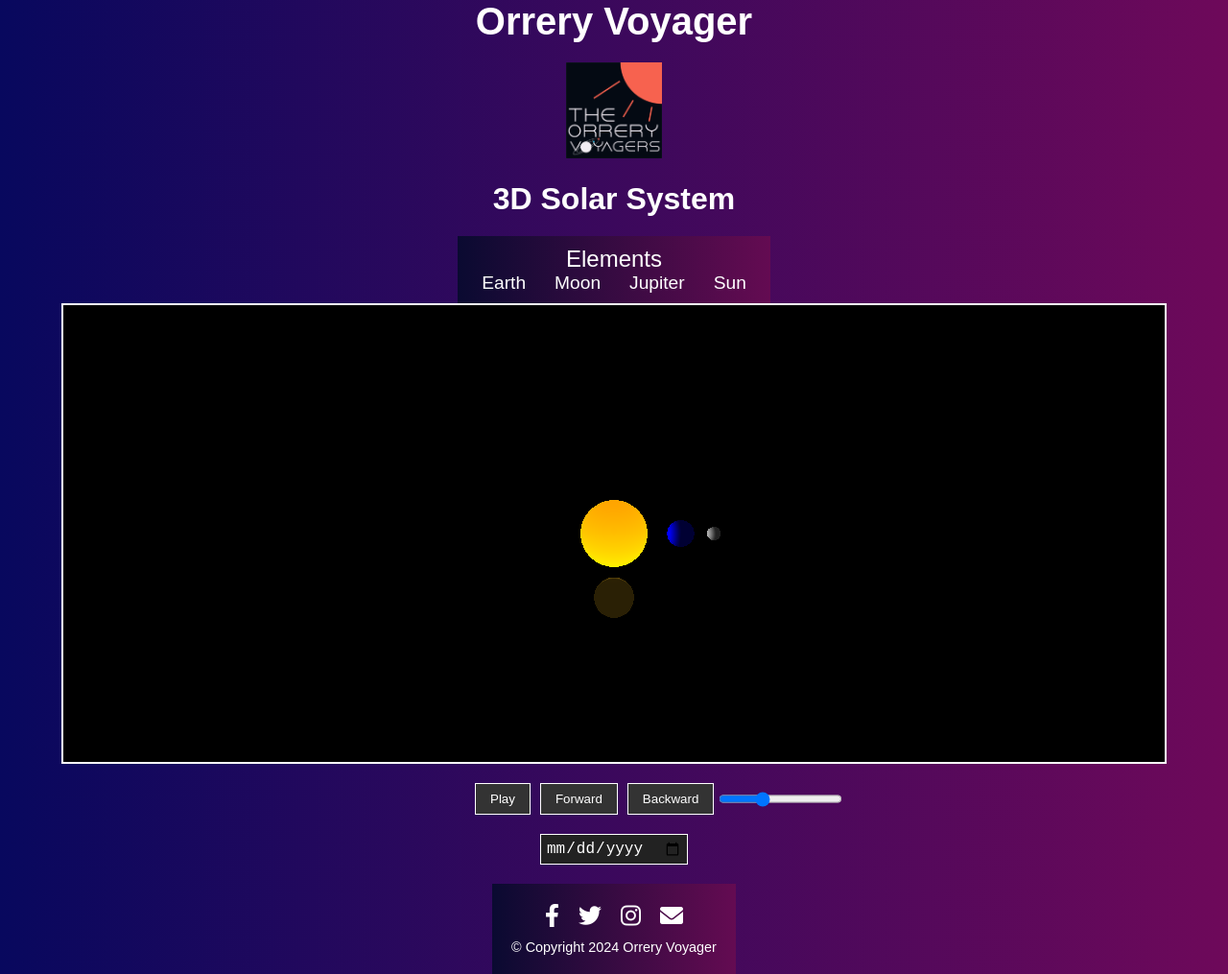
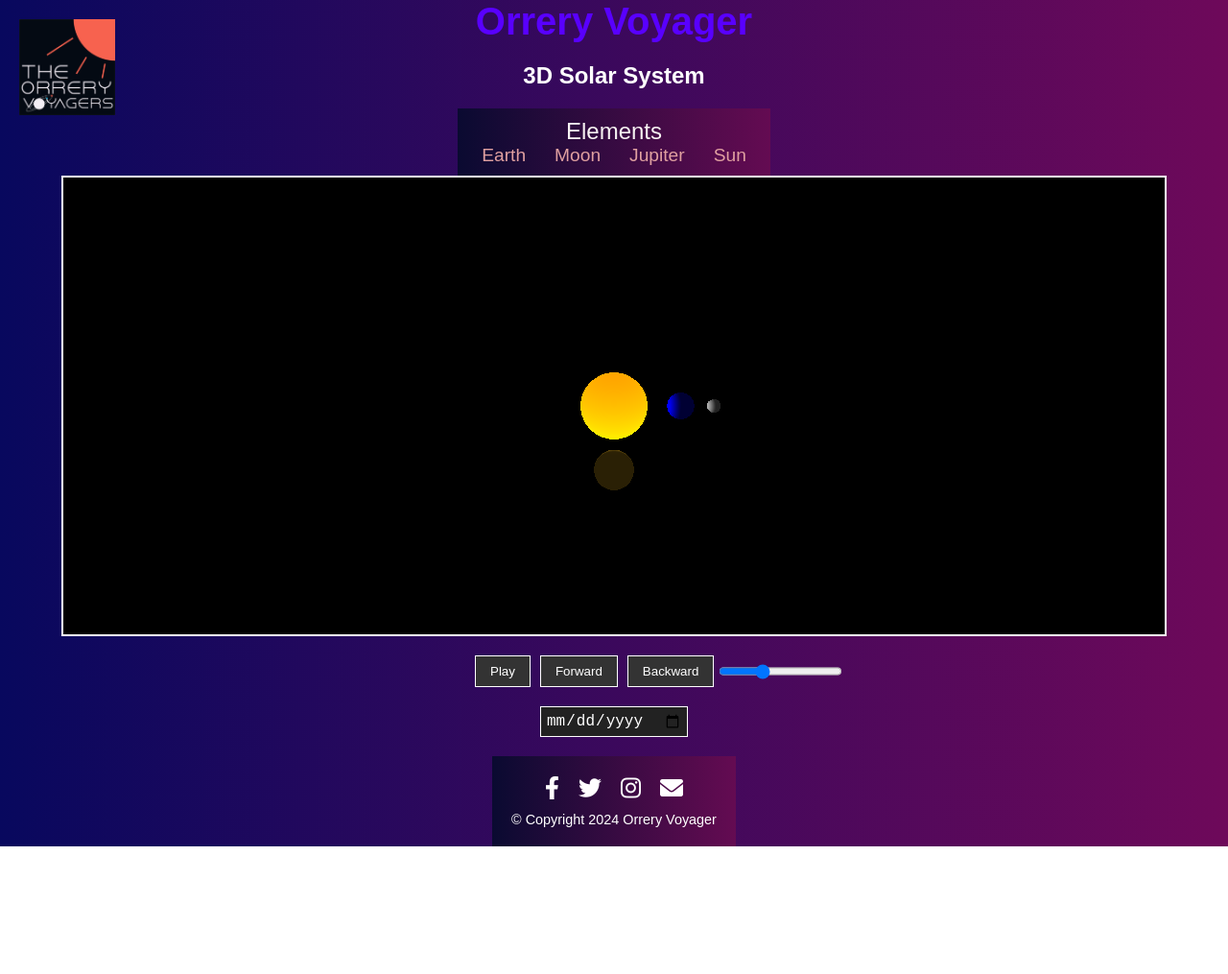
Before and after one commit to cicekib/OrreryVoyager, a plain HTML site: page mainpage.html in a window 1280 px wide. Shown: the whole page at 96% size. After the commit the page ends 882 px from the top, so only its background shows below. Drawn offline with nearby package versions, Linux system fonts and the light colour scheme; animation ran at ten frames a second.

Commit message:
Update style.css

```diff
--- a/style.css
+++ b/style.css
@@ -20,12 +20,13 @@ body {
     font-size: 2.5rem;
     margin-bottom: 20px;
     text-align: center;
+    color: rgb(89, 0, 255);
 }
 
 #logocontainer {
-    display: flex;
-    justify-content: center;
-    margin-bottom: 20px;
+    position: absolute; /* Make it absolute for positioning */
+    top: 20px; /* Space from the top */
+    left: 20px; /* Space from the left */
 }
 
 #logo img {
@@ -36,7 +37,7 @@ body {
 #title h2 {
     text-align: center;
     margin-bottom: 20px;
-    font-size: 2rem;
+    font-size: 1.5rem;
 }
 
 .navbar {
@@ -44,12 +45,13 @@ body {
     padding: 10px;
     width: 100%;
     text-align: center;
+    color: rgb(227, 238, 220);
     background: linear-gradient(to right, #0a0a31, #640b52);
 }
 
 .navbar-brand {
     font-size: 1.5rem;
-    color: white;
+    color: rgb(247, 242, 242);
 }
 
 .navbar-nav {
@@ -60,17 +62,17 @@ body {
 
 .nav-item {
     margin: 0 15px;
-    color: white;
+    color: rgb(246, 246, 248);
 }
 
 .nav-link {
-    color: white;
+    color: rgb(224, 160, 160);
     text-decoration: none;
     font-size: 1.2rem;
 }
 
 .nav-link:hover {
-    color: #ffae42;
+    color: #87ff42;
 }
 
 input[type="checkbox"] {
@@ -145,7 +147,6 @@ input[type="range"] {
     display: flex;
     justify-content: center;
     margin-bottom: 10px;
-
 }
 
 .social-icon {
```
